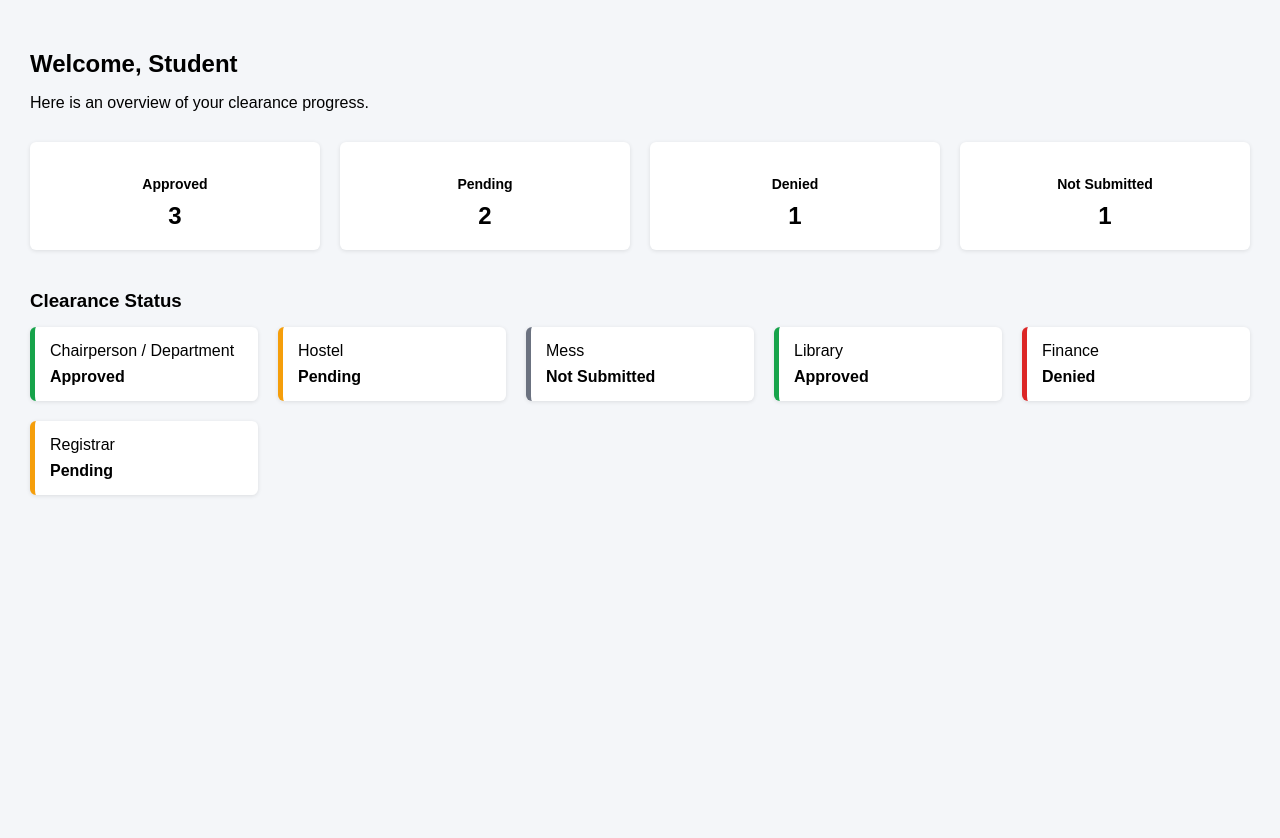
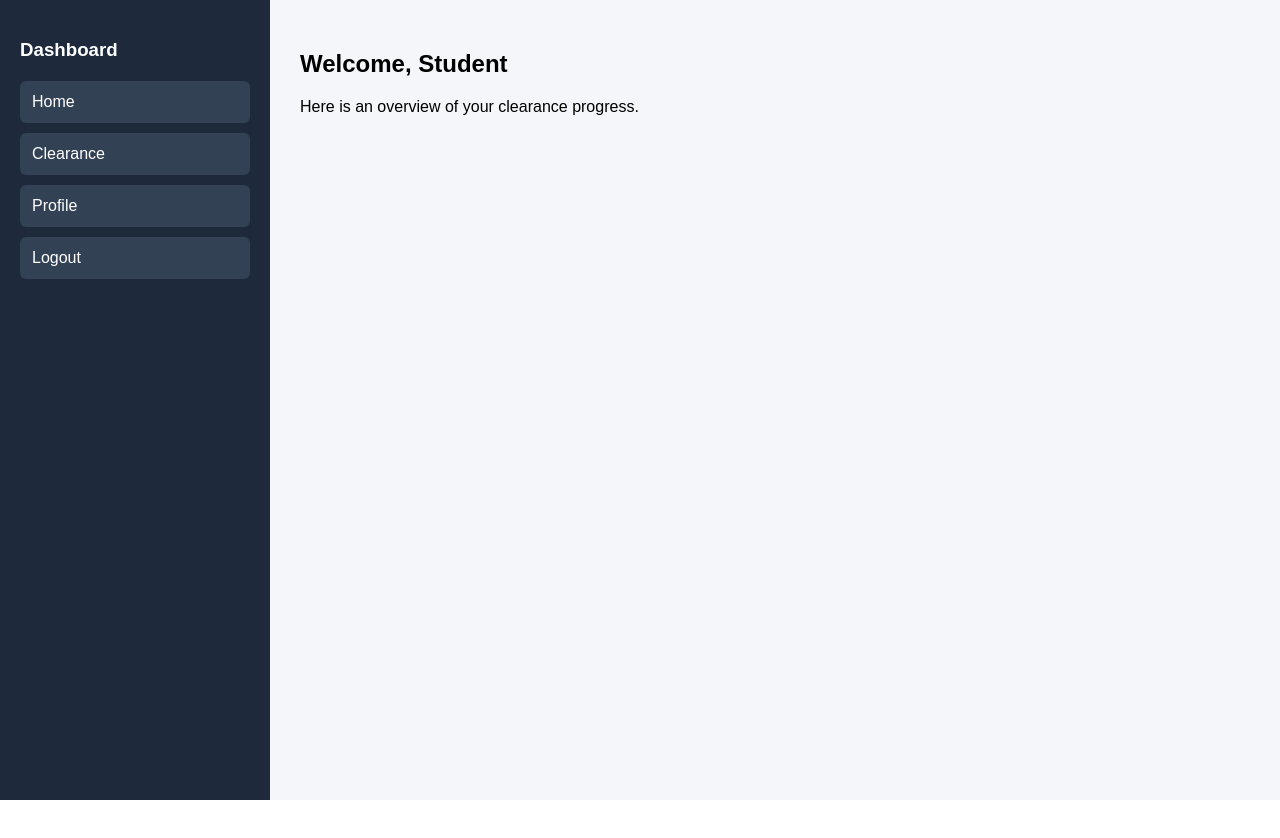
Before and after one commit to MukuaStephen/MksU-Clearance-System, an Angular app in the folder frontend/: page /dashboard in a window 1280 px wide. Shown: the top 838 px of the page. After the commit the page ends 800 px from the top, so only its background shows below. Built offline with nearby package versions, Linux system fonts and the light colour scheme.

Commit message:
Implement student dashboard with sidebar and clearance workflow

```diff
--- a/frontend/src/app/app.routes.ts
+++ b/frontend/src/app/app.routes.ts
@@ -3,7 +3,7 @@ import { StudentLoginComponent } from './student-login/student-login.component';
 import { StudentDashboardComponent } from './student-dashboard/student-dashboard.component';
 
 export const routes: Routes = [
-  { path: '', redirectTo: 'login', pathMatch: 'full' },
-  { path: 'login', component: StudentLoginComponent },
-  { path: 'dashboard', component: StudentDashboardComponent }
+  { path: '', component: StudentLoginComponent },
+  { path: 'dashboard', component: StudentDashboardComponent },
+  { path: '**', redirectTo: '' }
 ];
--- /dev/null
+++ b/frontend/src/app/student-clearance/student-clearance.component.css
@@ -0,0 +1,23 @@
+.clearance-container {
+  background: #ffffff;
+  padding: 25px;
+  border-radius: 6px;
+}
+
+.form-group {
+  max-width: 400px;
+  margin-bottom: 20px;
+}
+
+label {
+  display: block;
+  margin-bottom: 6px;
+  font-weight: 500;
+}
+
+select {
+  width: 100%;
+  padding: 8px;
+  border-radius: 4px;
+  border: 1px solid #cbd5e1;
+}
--- /dev/null
+++ b/frontend/src/app/student-clearance/student-clearance.component.html
@@ -0,0 +1,26 @@
+<h3>Student Clearance</h3>
+
+<label>Clearance Reason</label>
+<select [(ngModel)]="selectedReason">
+  <option value="">Select reason</option>
+  <option>TVET Module Completion</option>
+  <option>Pending Graduation</option>
+  <option>Inter-University Transfer</option>
+</select>
+
+<div *ngIf="selectedReason">
+  <h4>Clearance Offices</h4>
+
+  <table border="1" cellpadding="8">
+    <tr>
+      <th>Office</th>
+      <th>Action</th>
+    </tr>
+    <tr *ngFor="let office of offices">
+      <td>{{ office }}</td>
+      <td>
+        <button (click)="submit(office)">Request Clearance</button>
+      </td>
+    </tr>
+  </table>
+</div>
--- /dev/null
+++ b/frontend/src/app/student-clearance/student-clearance.component.ts
@@ -0,0 +1,29 @@
+import { Component } from '@angular/core';
+import { CommonModule } from '@angular/common';
+import { FormsModule } from '@angular/forms';
+
+@Component({
+  selector: 'app-student-clearance',
+  standalone: true,
+  imports: [CommonModule, FormsModule],
+  templateUrl: './student-clearance.component.html',
+  styleUrls: ['./student-clearance.component.css']
+})
+export class StudentClearanceComponent {
+
+  selectedReason = '';
+
+  offices = [
+    'Chairperson of Department',
+    'Hostel',
+    'Mess',
+    'Sports & Games',
+    'Workshops',
+    'Finance',
+    'Library'
+  ];
+
+  submit(office: string) {
+    alert(`Clearance request sent to ${office}`);
+  }
+}
--- a/frontend/src/app/student-dashboard/student-dashboard.component.css
+++ b/frontend/src/app/student-dashboard/student-dashboard.component.css
@@ -1,81 +1,50 @@
-.dashboard-content {
-  padding: 30px;
-  background-color: #f4f6f9;
+.dashboard-layout {
+  display: flex;
   min-height: 100vh;
 }
 
-/* Header */
-.dashboard-header {
-  margin-bottom: 30px;
+.sidebar {
+  width: 230px;
+  background: #1e293b;
+  color: white;
+  padding: 20px;
 }
 
-.dashboard-header h2 {
-  margin-bottom: 5px;
+.sidebar-title {
+  margin-bottom: 20px;
 }
 
-/* Summary cards */
-.summary-grid {
-  display: grid;
-  grid-template-columns: repeat(auto-fit, minmax(180px, 1fr));
-  gap: 20px;
-  margin-bottom: 40px;
+.sidebar-item {
+  background: #334155;
+  padding: 12px;
+  border-radius: 6px;
+  margin-bottom: 10px;
+  cursor: pointer;
 }
 
-.summary-card {
-  background: white;
-  padding: 20px;
-  border-radius: 6px;
-  box-shadow: 0 1px 4px rgba(0,0,0,0.1);
-  text-align: center;
+.sidebar-item:hover {
+  background: #475569;
 }
 
-.summary-card h3 {
-  font-size: 14px;
-  margin-bottom: 10px;
+.submenu {
+  margin-left: 10px;
 }
 
-.summary-card span {
-  font-size: 24px;
-  font-weight: bold;
+.submenu-item {
+  background: #475569;
+  padding: 10px;
+  border-radius: 5px;
+  margin-bottom: 6px;
+  cursor: pointer;
+  font-size: 14px;
 }
 
-/* Status section */
-.status-section h3 {
-  margin-bottom: 15px;
+.submenu-item:hover {
+  background: #64748b;
 }
 
-.status-grid {
-  display: grid;
-  grid-template-columns: repeat(auto-fit, minmax(220px, 1fr));
-  gap: 20px;
+.dashboard-content {
+  flex: 1;
+  padding: 30px;
+  background: #f4f6f9;
 }
-
-.status-card {
-  background: white;
-  padding: 15px;
-  border-radius: 6px;
-  box-shadow: 0 1px 4px rgba(0,0,0,0.1);
-  border-left: 5px solid transparent;
-}
-
-.status-card span {
-  display: block;
-  margin-bottom: 8px;
-}
-
-/* Status colors */
-.approved {
-  border-left-color: #16a34a;
-}
-
-.pending {
-  border-left-color: #f59e0b;
-}
-
-.denied {
-  border-left-color: #dc2626;
-}
-
-.not-submitted {
-  border-left-color: #6b7280;
-}
--- a/frontend/src/app/student-dashboard/student-dashboard.component.html
+++ b/frontend/src/app/student-dashboard/student-dashboard.component.html
@@ -1,69 +1,42 @@
-<div class="dashboard-content">
+<div class="dashboard-layout">
 
-  <!-- Header -->
-  <div class="dashboard-header">
-    <h2>Welcome, Student</h2>
-    <p>Here is an overview of your clearance progress.</p>
-  </div>
+  <!-- SIDEBAR -->
+  <aside class="sidebar">
+    <h3 class="sidebar-title">Dashboard</h3>
 
-  <!-- Summary Cards -->
-  <div class="summary-grid">
-    <div class="summary-card approved">
-      <h3>Approved</h3>
-      <span>3</span>
+    <div class="sidebar-item" (click)="showDashboard()">Home</div>
+
+    <div class="sidebar-item" (click)="toggleClearanceMenu()">
+      Clearance
     </div>
 
-    <div class="summary-card pending">
-      <h3>Pending</h3>
-      <span>2</span>
+    <div class="submenu" *ngIf="showClearanceMenu">
+      <div class="submenu-item" (click)="openClearance('TVET Module Completion')">
+        TVET Module Completion
+      </div>
+      <div class="submenu-item" (click)="openClearance('Pending Graduation')">
+        Pending Graduation
+      </div>
+      <div class="submenu-item" (click)="openClearance('Inter-University Transfer')">
+        Inter-University Transfer
+      </div>
     </div>
 
-    <div class="summary-card denied">
-      <h3>Denied</h3>
-      <span>1</span>
-    </div>
+    <div class="sidebar-item">Profile</div>
+    <div class="sidebar-item">Logout</div>
+  </aside>
 
-    <div class="summary-card not-submitted">
-      <h3>Not Submitted</h3>
-      <span>1</span>
-    </div>
-  </div>
+  <!-- CONTENT -->
+  <main class="dashboard-content">
 
-  <!-- Clearance Status Section -->
-  <div class="status-section">
-    <h3>Clearance Status</h3>
+    <section *ngIf="activeView === 'dashboard'">
+      <h2>Welcome, Student</h2>
+      <p>Here is an overview of your clearance progress.</p>
+    </section>
 
-    <div class="status-grid">
-      <div class="status-card approved">
-        <span>Chairperson / Department</span>
-        <strong>Approved</strong>
-      </div>
+    <section *ngIf="activeView === 'clearance'">
+      <app-student-clearance></app-student-clearance>
+    </section>
 
-      <div class="status-card pending">
-        <span>Hostel</span>
-        <strong>Pending</strong>
-      </div>
-
-      <div class="status-card not-submitted">
-        <span>Mess</span>
-        <strong>Not Submitted</strong>
-      </div>
-
-      <div class="status-card approved">
-        <span>Library</span>
-        <strong>Approved</strong>
-      </div>
-
-      <div class="status-card denied">
-        <span>Finance</span>
-        <strong>Denied</strong>
-      </div>
-
-      <div class="status-card pending">
-        <span>Registrar</span>
-        <strong>Pending</strong>
-      </div>
-    </div>
-  </div>
-
+  </main>
 </div>
--- a/frontend/src/app/student-dashboard/student-dashboard.component.ts
+++ b/frontend/src/app/student-dashboard/student-dashboard.component.ts
@@ -1,11 +1,31 @@
 import { Component } from '@angular/core';
 import { CommonModule } from '@angular/common';
+import { StudentClearanceComponent } from '../student-clearance/student-clearance.component';
 
 @Component({
   selector: 'app-student-dashboard',
   standalone: true,
-  imports: [CommonModule],
+  imports: [CommonModule, StudentClearanceComponent],
   templateUrl: './student-dashboard.component.html',
   styleUrls: ['./student-dashboard.component.css']
 })
-export class StudentDashboardComponent {}
+export class StudentDashboardComponent {
+
+  activeView: 'dashboard' | 'clearance' = 'dashboard';
+  showClearanceMenu = false;
+
+  showDashboard(): void {
+    this.activeView = 'dashboard';
+    this.showClearanceMenu = false;
+  }
+
+  toggleClearanceMenu(): void {
+    this.showClearanceMenu = !this.showClearanceMenu;
+  }
+
+  openClearance(reason: string): void {
+    console.log('Selected reason:', reason);
+    this.activeView = 'clearance';
+    this.showClearanceMenu = false;
+  }
+}
```
Also changed, not shown: frontend/src/app/clearance-office-list/clearance-office-list.component.css (added, +49 -0 lines), frontend/src/app/clearance-office-list/clearance-office-list.component.html (added, +36 -0 lines), frontend/src/app/clearance-office-list/clearance-office-list.component.ts (added, +26 -0 lines), frontend/src/app/app.component.html (line endings or trailing spaces), 1 other file (tests, documents, lock files or other folders).
